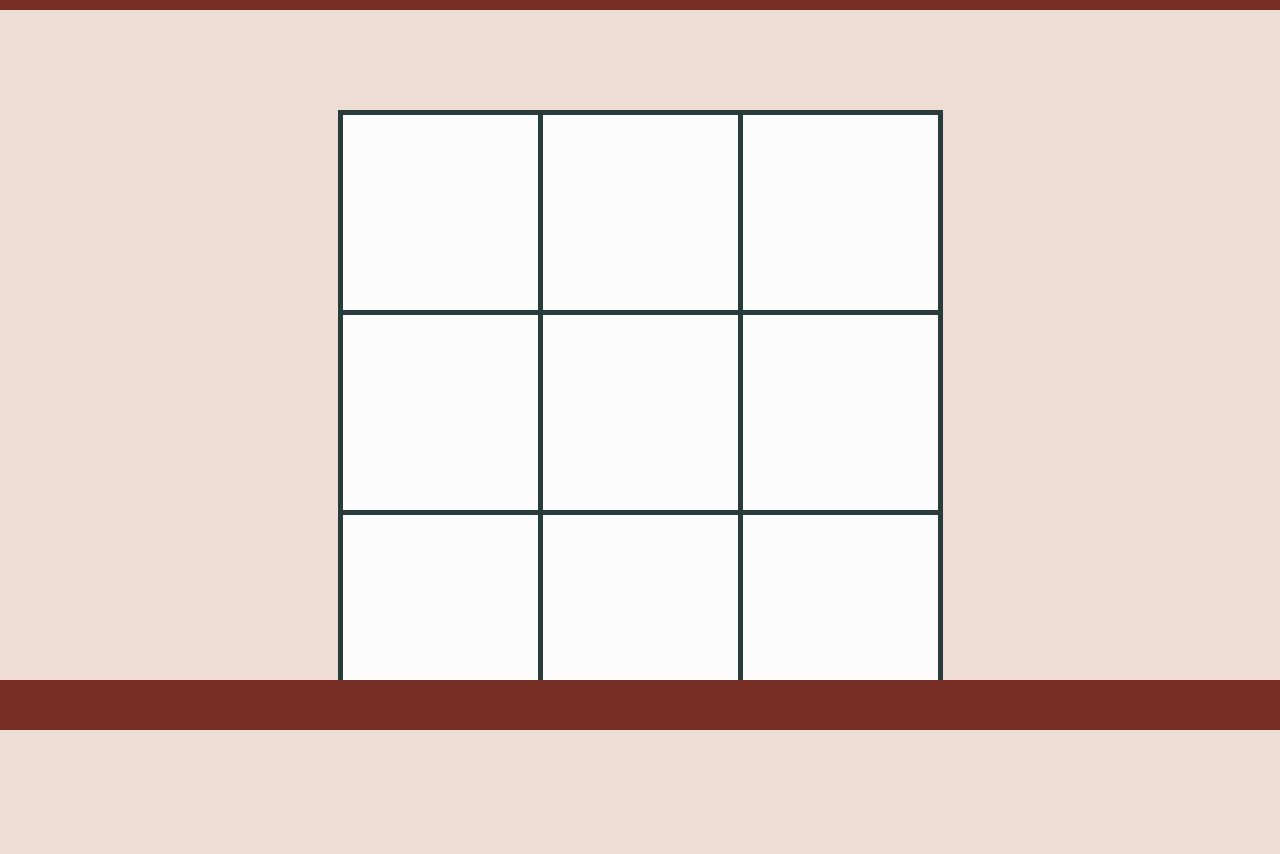
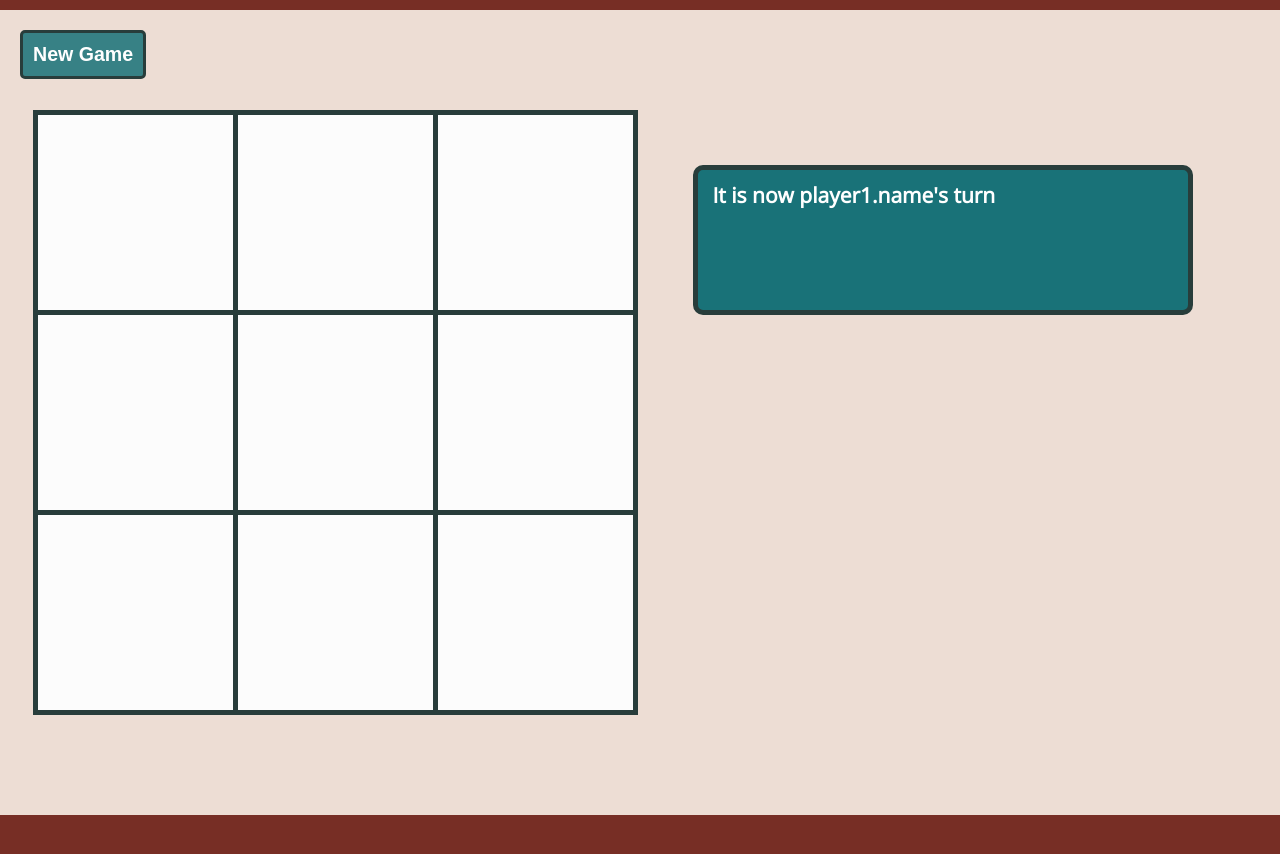
Before and after one commit to Liger-Z/tic-tac-toe, a plain HTML site: page index.html in a window 1280 px wide. Shown: the part 70-924 px from the top of the page. Before the commit the page ends 800 px from the top, so only its background shows below. Drawn offline with nearby package versions, Linux system fonts and the light colour scheme; a web font is replaced by a local one.

Commit message:
Add various modules and newGameButton logic

```diff
--- a/index.html
+++ b/index.html
@@ -5,27 +5,47 @@
   <meta charset="UTF-8">
   <link rel="stylesheet" href="styles/reset.css">
   <link rel="stylesheet" href="styles/style.css">
-  <link rel="stylesheet" href="https://fonts.googleapis.com/css?family=Suez+One|Opens+Sans">
+  <link rel="stylesheet" href="https://fonts.googleapis.com/css?family=Suez+One|Open+Sans">
 
 </head>
 <body>
+  <div id="page-container">
+    <div id="new-game-form">
+      <div id="game-type">
+        <button class="game-type-button" id="vs-player-button">VS Player</button>
+        <button class="game-type-button" id="vs-computer-button">VS Computer</button>
+      </div>
+    </div>
+    <div id="content-wrap">
       <header class="page-top">
         <h1 class="header-title">Tic Tac Toe</h1>
       </header>
 
+      <button id="new-game-button">New Game</button>
       <div class="gameboard">
-    <div class="gameboard-tile"></div>
-    <div class="gameboard-tile"></div>
-    <div class="gameboard-tile"></div>
-    <div class="gameboard-tile"></div>
-    <div class="gameboard-tile"></div>
-    <div class="gameboard-tile"></div>
-    <div class="gameboard-tile"></div>
-    <div class="gameboard-tile"></div>
-    <div class="gameboard-tile"></div>
+        <div class="gameboard-tiles">
+          <div class="gameboard-tile" id="tile-1"></div>
+          <div class="gameboard-tile" id="tile-2"></div>
+          <div class="gameboard-tile" id="tile-3"></div>
+          <div class="gameboard-tile" id="tile-4"></div>
+          <div class="gameboard-tile" id="tile-5"></div>
+          <div class="gameboard-tile" id="tile-6"></div>
+          <div class="gameboard-tile" id="tile-7"></div>
+          <div class="gameboard-tile" id="tile-8"></div>
+          <div class="gameboard-tile" id="tile-9"></div>
+        </div>
+
+        <div class="gameboard-info">
+
+        </div>
+
+      </div>
+
+
     </div>
 
     <footer></footer>
+  </div>
   <script type="text/javascript" src="scripts/script.js"></script>
 </body>
 </html>
--- a/scripts/script.js
+++ b/scripts/script.js
@@ -0,0 +1,59 @@
+// Player function factory
+const Player = (name, id) => {
+  return {name, id};
+};
+
+// Tile function factory
+const Tile = (tileNumber) => {
+  let state = "empty";
+
+  return {tileNumber, state};
+};
+
+// Game logic module
+const gameLogic = (() => {
+  const playerStart = () => { // Decides who starts first
+    let num = Math.floor(Math.random() * 2)
+    return num === 1 ? "player1.name" : "player2.name";
+  };
+
+  return {
+    playerStart,
+  };
+})();
+
+// Gameboard module
+const gameboard = (() => {
+  const _gameboard = document.querySelectorAll(".gameboard-tile");
+  const _gameboardInfo = document.querySelector(".gameboard-info");
+  const _tiles = [];
+  for (let i = 0; i < 9; i++) {
+    _tiles.push(Tile(i));
+  }
+
+  let playerTurn = document.createElement("p");
+  playerTurn.classList.add("player-turn");
+  playerTurn.textContent = `It is now ${gameLogic.playerStart()}'s turn`;
+  _gameboardInfo.appendChild(playerTurn);
+
+  return {
+  };
+})();
+
+const newGameButton = (() => {
+  const _contentWrap = document.querySelector("#content-wrap");
+  const _newGameButton = document.querySelector("#new-game-button");
+  const _newGameForm = document.querySelector("#new-game-form")
+  const _gameType = document.querySelector("#game-type");
+
+  _newGameButton.addEventListener("click", newGameForm);
+
+  function newGameForm () {
+    _newGameForm.style.display = "flex";
+    _contentWrap.style.filter = "blur(3px)"
+  };
+
+  return {
+
+  };
+})();
--- a/styles/style.css
+++ b/styles/style.css
@@ -26,10 +26,16 @@ html, body {
 }
 
 .gameboard {
+  display: flex;
+  flex-flow: row wrap;
+  justify-content: center;
+  margin: 100px auto;
+}
+
+.gameboard-tiles {
   display: grid;
   grid-template-columns: 200px 200px 200px;
   width: 605px;
-  margin: 100px auto;
   border-left: 5px solid #283D3B;
   border-bottom: 5px solid #283D3B;
 }
@@ -42,6 +48,85 @@ html, body {
   height: 200px;
 }
 
+.gameboard-info {
+  display: flex;
+  width: 500px;
+  height: 150px;
+  background-color: #197278;
+  border: 5px solid #283D3B;
+  margin: 55px;
+  padding: 15px;
+  border-radius: 10px;
+  font-size: 1.5em;
+  font-weight: bold;
+}
+
+.player-turn {
+  color: white;
+}
+
+#page-container {
+  position: relative;
+  min-height: 100vh;
+}
+
+#content-wrap {
+  padding-bottom: 50px;
+}
+
+#new-game-form {
+  display: none;
+  position: fixed;
+  left: 50%;
+  top: 50%;
+  transform: translate(-50%, -50%);
+  margin: 0 auto;
+  z-index: 1;
+  filter: blur(0px);
+}
+
+#game-type {
+  display: flex;
+  justify-content: center;
+  align-items: center;
+  width: 400px;
+  height: 200px;
+  background: #C44536;
+  border: 5px solid #772E25;
+  border-radius: 5px;
+}
+
+.game-type-button {
+  background-color: #197278da;
+  border: 3px solid #283D3B;
+  padding: 10px;
+  border-radius: 5px;
+  color: white;
+  font-weight: bold;
+  font-size: 1.4em;
+  margin: 20px;
+}
+
+.game-type-button:hover {
+  background-color: #197278;
+}
+
+#new-game-button {
+  position: absolute;
+  background-color: #197278da;
+  border: 3px solid #283D3B;
+  padding: 10px;
+  border-radius: 5px;
+  color: white;
+  font-weight: bold;
+  font-size: 1.4em;
+  margin: 20px 0 0 20px;
+}
+
+#new-game-button:hover {
+  background-color: #197278;
+}
+
 footer {
   position: absolute;
   bottom: 0px;
```
Lines whose indentation alone changed are shown as unchanged.
